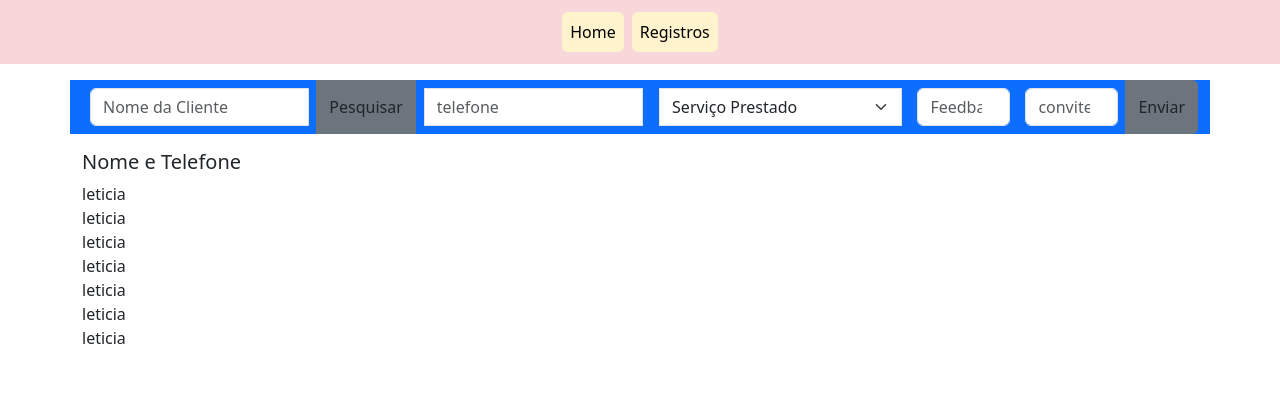
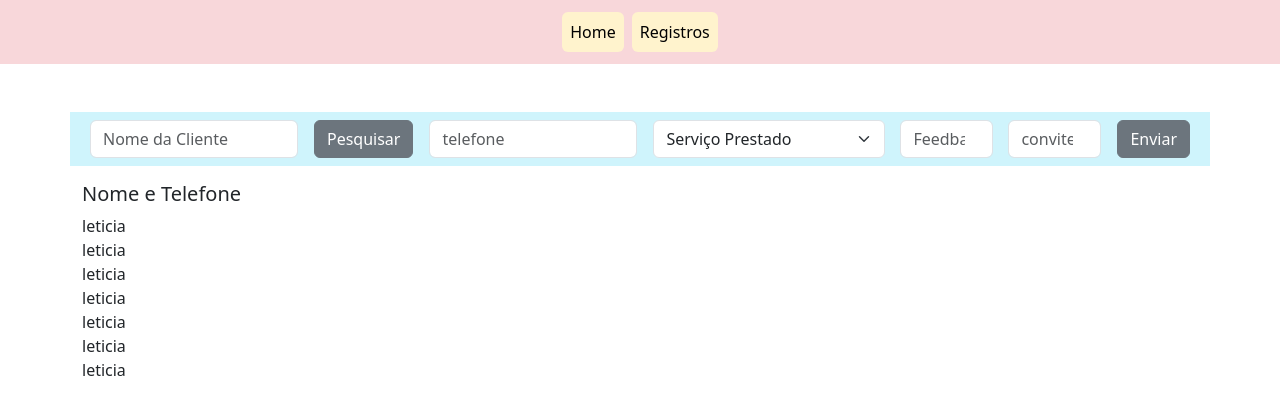
Before and after one commit to eliezeromaciel/angela-react, a React (Create React App) app: page / in a window 1280 px wide. Shown: the top 414 px of the page. Built offline with nearby package versions, Linux system fonts and the light colour scheme.

Commit message:
estilizações gerais

```diff
--- a/src/pages/Home/index.js
+++ b/src/pages/Home/index.js
@@ -3,25 +3,24 @@ import React from 'react'
 const Home = () => {
   return (
     <>
-      <div className='container mt-3 bg-primary flex-nowrap'>
+      <div className='container mt-5 bg-info-subtle flex-nowrap'>
         <div className="input-group">
           <input
-            className="form-control m-2"
+            className="form-control m-2 rounded"
             type="text"
-            aria-label="First name"
             placeholder='Nome da Cliente'
           />
-          <button className='btn bg-secondary '> Pesquisar </button>
+          <button className='btn btn-secondary rounded m-2'> Pesquisar </button>
 
           <input
-            className="form-control m-2"
+            className="form-control m-2 rounded"
             type="number"
             aria-label="First name"
             placeholder='telefone'
           />
 
           <select
-            className="form-select m-2"
+            className="form-select m-2 rounded"
             id="inputGroupSelect01">
             <option selected>Serviço Prestado</option>
             <option value="1">Mechas</option>
@@ -33,21 +32,19 @@ const Home = () => {
             <input
               className="form-control m-2"
               type="number"
-              aria-label="First name"
               placeholder='Feedback'
             />
           </div>
 
           <div className="col-sm-1 me-3">
             <input
-              className="form-control m-2 col-md-1"
+              className="form-control m-2 "
               type="number"
-              aria-label="First name"
               placeholder='convite '
             />
           </div>
 
-          <button className='btn bg-secondary'> Enviar </button>
+          <button className='btn btn-secondary rounded m-2'> Enviar </button>
         </div>
       </div>
 
--- a/src/pages/Registros/index.js
+++ b/src/pages/Registros/index.js
@@ -5,15 +5,15 @@ const Registros = () => {
   return (
     <div className='container'>
       <div className='navbar navbar-expand-lg bg-primary-subtle my-3 rounded'>
-        <div className='container-fluid justify-content-center'>
+        <div className='container-fluid justify-content-center '>
           <Link
-            className="nav-link active m-2 "
+            className="nav-link active m-2 p-2 border border-primary rounded col-sm-1 text-center"
             aria-current="page"
             to="/registros/mensagens">
             Mensagens
           </Link>
           <Link
-            className="nav-link active m-2"
+            className="nav-link active  m-2 p-2 border border-primary rounded col-sm-1 text-center"
             aria-current="page"
             to="/registros/clientes">
             Clientes
```
